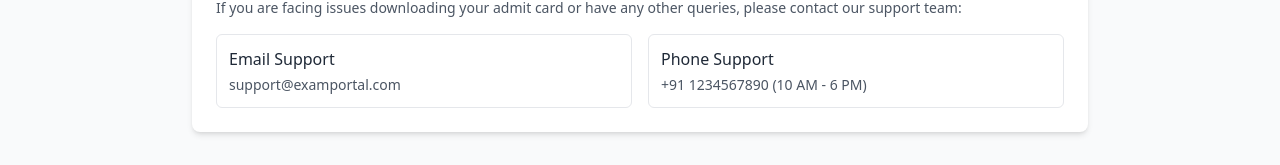
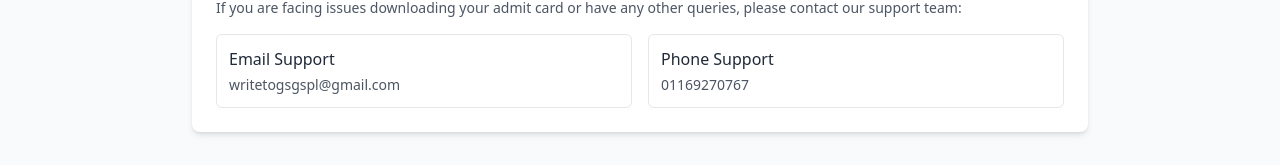
Before and after one commit to bobbygour30/admit-card, a React (Vite) app: page /admit-card in a window 1280 px wide. Shown: the part 433-598 px from the top of the page. Built offline with nearby package versions, Linux system fonts and the light colour scheme.

Commit message:
admit card page fixed

```diff
--- a/src/pages/AdmitCardDownload.tsx
+++ b/src/pages/AdmitCardDownload.tsx
@@ -182,7 +182,7 @@ const AdmitCardDownload: React.FC = () => {
                     Email Support
                   </h4>
                   <p className="text-sm text-gray-600">
-                    support@examportal.com
+                    writetogsgspl@gmail.com
                   </p>
                 </div>
                 <div className="border rounded-md p-3">
@@ -190,7 +190,7 @@ const AdmitCardDownload: React.FC = () => {
                     Phone Support
                   </h4>
                   <p className="text-sm text-gray-600">
-                    +91 1234567890 (10 AM - 6 PM)
+                    01169270767
                   </p>
                 </div>
               </div>
```
